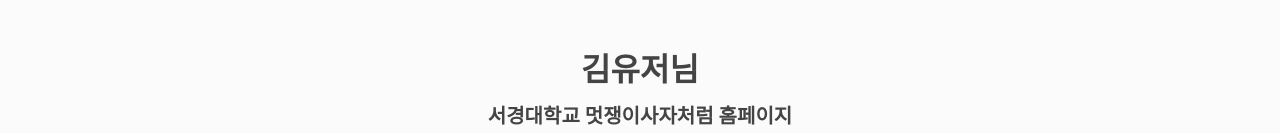
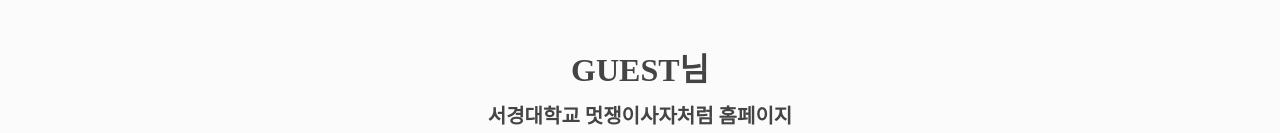
Before and after one commit to LikeLion-SKU/likelion-homepage-fe, a React (Vite) app: page /welcome in a window 1280 px wide. Shown: the part 454-587 px from the top of the page. Built offline with nearby package versions, Linux system fonts and the light colour scheme; no server answers; a web font is replaced by a local one.

Commit message:
✨Feat: Welcome Page에 사용자 이름 나오게 수정정

```diff
--- a/src/components/signup/SignupSection2.jsx
+++ b/src/components/signup/SignupSection2.jsx
@@ -77,7 +77,7 @@ export default function SignupSection({ email, setSignupSuccess, setNow }) {
           if (response.success) {
             setSignupSuccess(true);
             setNow(1);
-            navigate('/welcome');
+            navigate('/welcome?name=${form.name}');
           } else {
             setErrors({ ...errors, signup: '회원가입에 실패하였습니다.' });
           }
--- a/src/components/signup/WelcomeSection.jsx
+++ b/src/components/signup/WelcomeSection.jsx
@@ -1,11 +1,12 @@
 import React from 'react';
-import { useState } from 'react';
-import { useNavigate } from 'react-router-dom';
+import { useNavigate, useSearchParams } from 'react-router-dom';
 import './WelcomeSection.css';
 import logo from '@svgs/logo.svg';
 
 export default function WelcomeSection() {
-  const [name, setName] = useState('김유저');
+  const [searchParams] = useSearchParams();
+  // 파라미터에서 name 읽기
+  const name = searchParams.get('name') || 'GUEST';
   const navigate = useNavigate();
 
   // 홈으로 버튼 클릭 //
```
Also changed, not shown: src/pages/WelcomePage.jsx (+4 -7 lines).
